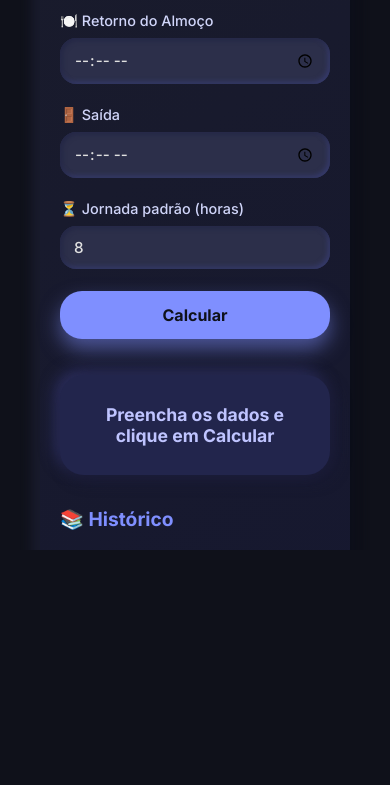
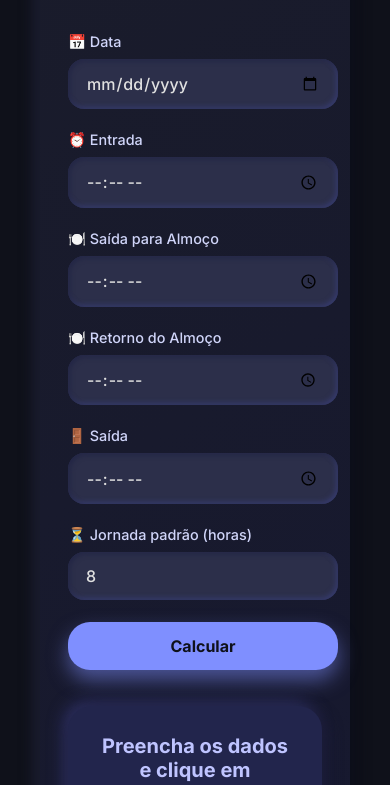
Before and after one commit to samuu71/Calculadora-de-Horas, a plain HTML site: page index.html in a window 390 px wide. Shown: the part 294-1079 px from the top of the page. Before the commit the page ends 844 px from the top, so only its background shows below. Drawn offline with Linux system fonts and the light colour scheme.

Commit message:
Update style.css

```diff
--- a/style.css
+++ b/style.css
@@ -9,20 +9,19 @@
 
 html, body {
   height: 100%;
-  min-height: 100vh;
   background-color: #0f111a;
   color: #e0e0e0;
-  display: flex;
-  justify-content: center;
-  align-items: center;
   padding: 20px;
-  overflow-y: auto;
   -webkit-font-smoothing: antialiased;
   -moz-osx-font-smoothing: grayscale;
 }
 
 body {
+  display: flex;
+  justify-content: center;
+  align-items: start;
   user-select: none;
+  overflow-x: hidden;
 }
 
 .container {
@@ -206,31 +205,25 @@ form button.btn-primary:hover {
   box-shadow: 0 14px 28px #cc3b3b;
 }
 
-@media (max-width: 600px) {
-  .container {
-    padding: 28px 20px;
-    border-radius: 16px;
-  }
-
+@media (max-width: 520px) {
   form {
     grid-template-columns: 1fr !important;
   }
 
+  .container {
+    padding: 36px 28px;
+  }
+
   header h1 {
-    font-size: 1.8rem;
+    font-size: 2.2rem;
   }
 
   .subtitle {
-    font-size: 1rem;
-  }
-
-  .card {
-    font-size: 1.1rem;
-    padding: 20px;
+    font-size: 1.05rem;
   }
 
   .historico-section h2 {
-    font-size: 1.2rem;
+    font-size: 1.3rem;
   }
 
   form button.btn-primary,
@@ -238,11 +231,4 @@ form button.btn-primary:hover {
     font-size: 1rem;
     padding: 14px 0;
   }
-
-  input[type="time"],
-  input[type="number"],
-  input[type="date"] {
-    padding: 12px 14px;
-    font-size: 0.95rem;
-  }
 }
```
